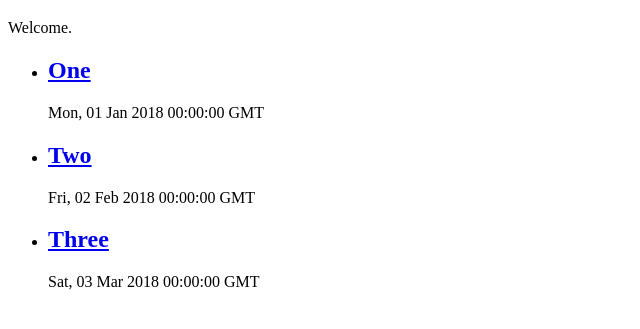
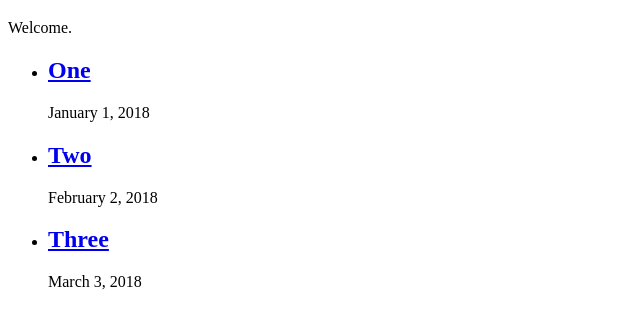
Before and after one commit to pschfr/11ty-test, an Eleventy site: page index.md in a window 1280 px wide. Shown: the part 61-390 px from the top of the page, without its empty margins (0-640 px from the left). Built offline with nearby package versions, Linux system fonts and the light colour scheme; Eleventy itself is replaced by a stand-in of ours; files that its build step writes are made by us from their sources.

Commit message:
Added simple filter using toLocaleDateString

```diff
--- a/_includes/layouts/default.njk
+++ b/_includes/layouts/default.njk
@@ -14,7 +14,7 @@
 						<h2>{{ post.data.title }}</h2>
 					</a>
 					<date datetime="{{ post.data.date.toUTCString() }}">
-						{{ post.data.date.toUTCString() }}
+						{{ post.data.date.toUTCString() | prettyDate }}
 					</date>
 				</li>
 			{%- endfor -%}
```
Also changed, not shown: .eleventy.js.
